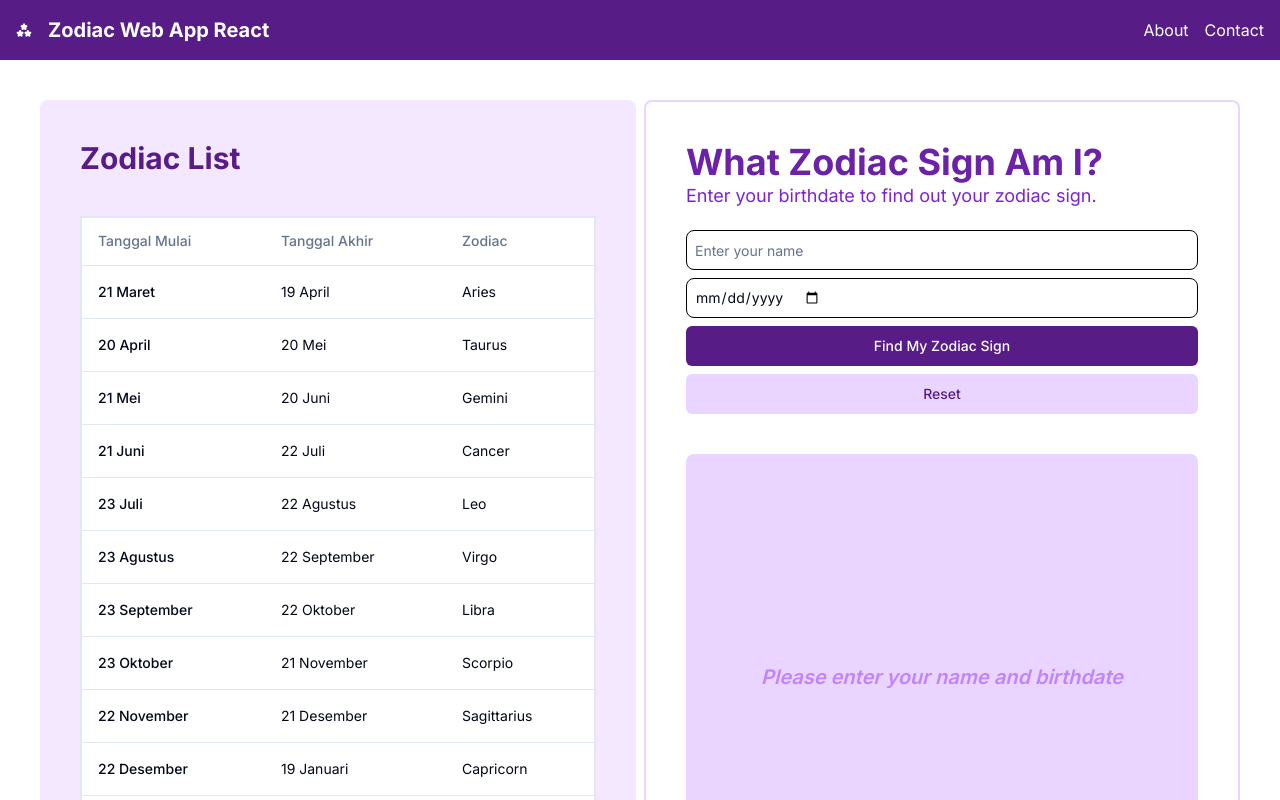
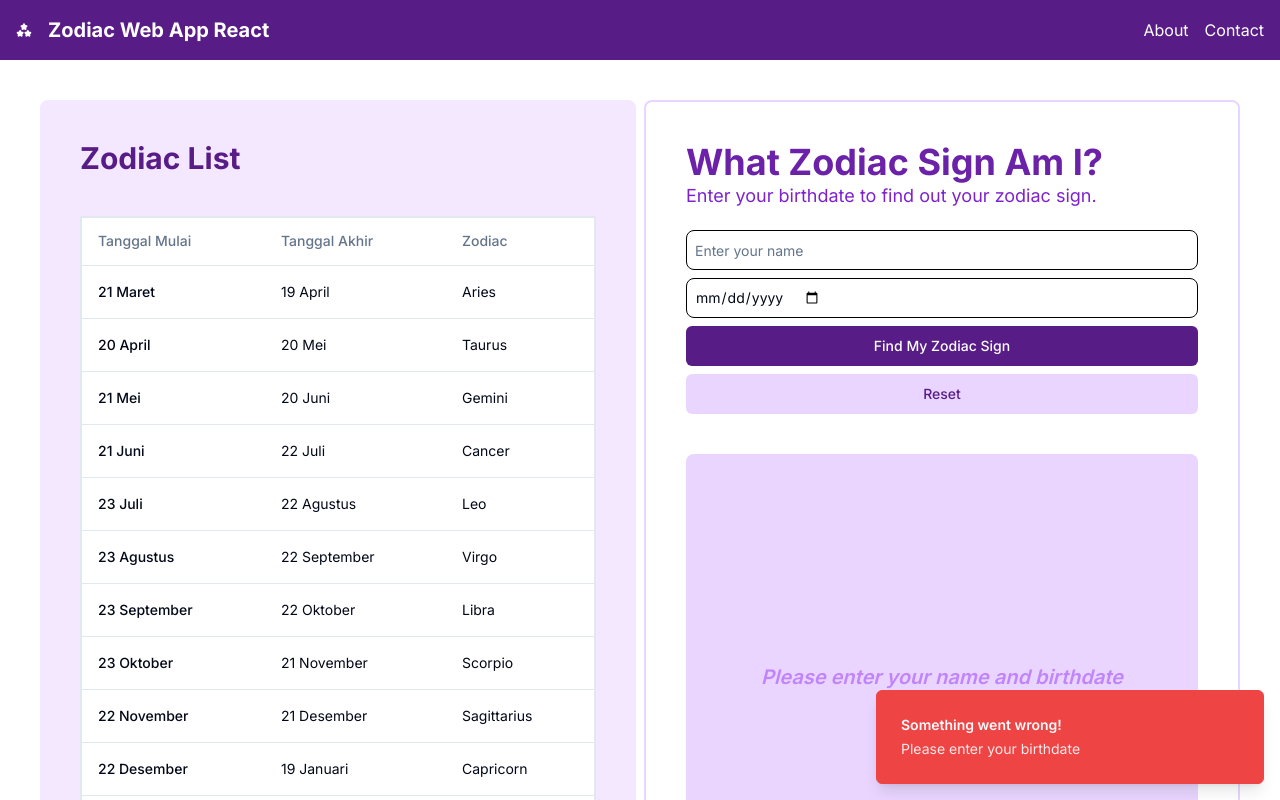
Before and after one commit to raihank43/zodiac-web-app-react, a Next.js app: page / in a window 1280 px wide. Both pictures are taken after a click on the button "Find My Zodiac Sign". Shown: the top 800 px of the page. Built offline with nearby package versions, Linux system fonts and the light colour scheme.

Commit message:
feat: add toast and move utils folder

```diff
--- a/package.json
+++ b/package.json
@@ -11,6 +11,7 @@
   "dependencies": {
     "@radix-ui/react-popover": "^1.0.7",
     "@radix-ui/react-slot": "^1.0.2",
+    "@radix-ui/react-toast": "^1.1.5",
     "class-variance-authority": "^0.7.0",
     "clsx": "^2.1.1",
     "date-fns": "^3.6.0",
--- a/src/app/layout.tsx
+++ b/src/app/layout.tsx
@@ -2,6 +2,7 @@
 import { Inter, Montserrat } from "next/font/google";
 import "./globals.css";
 import HeaderComponent from "@/components/headerComponent";
+import { Toaster } from "@/components/ui/toaster";
 
 const inter = Inter({ subsets: ["latin"] });
 const montserrat = Montserrat({ subsets: ["latin"] });
@@ -21,6 +22,7 @@
       <body className={inter.className}>
         <HeaderComponent />
         {children}
+        <Toaster />
       </body>
     </html>
   );
--- a/src/app/page.tsx
+++ b/src/app/page.tsx
@@ -3,8 +3,9 @@
 import ZodiacForm from "@/components/zodiacFormComponent";
 import ZodiacResult from "@/components/zodiacResultComponent";
 import { useState } from "react";
-import convertDateToYear from "../../utils/convertDateToYear";
-import getZodiac from "../../utils/getZodiac";
+import convertDateToYear from "../utils/convertDateToYear";
+import getZodiac from "../utils/getZodiac";
+import { useToast } from "@/components/ui/use-toast";
 
 export default function Home() {
   const [zodiac, setZodiac] = useState<string | null>(null);
@@ -13,15 +14,22 @@
   const [birthdate, setBirthdate] = useState<Date | null>(null);
   const [age, setAge] = useState<number | null>(null);
   const [zodiacMessage, setZodiacMessage] = useState<string | null>("");
+  const { toast } = useToast();
 
   const handleFindZodiac = () => {
     if (!birthdate) {
-      alert("Please enter your birthdate");
-      return;
+      return toast({
+        title: "Something went wrong!",
+        description: "Please enter your birthdate",
+        variant: "destructive",
+      });
     }
     if (!name) {
-      alert("Please enter your name");
-      return;
+      return toast({
+        title: "Something went wrong!",
+        description: "Please enter your name",
+        variant: "destructive",
+      });
     }
     setDisplayName(name);
     setAge(convertDateToYear(birthdate));
--- /dev/null
+++ b/src/components/ui/toast.tsx
@@ -0,0 +1,129 @@
+"use client"
+
+import * as React from "react"
+import * as ToastPrimitives from "@radix-ui/react-toast"
+import { cva, type VariantProps } from "class-variance-authority"
+import { X } from "lucide-react"
+
+import { cn } from "@/lib/utils"
+
+const ToastProvider = ToastPrimitives.Provider
+
+const ToastViewport = React.forwardRef<
+  React.ElementRef<typeof ToastPrimitives.Viewport>,
+  React.ComponentPropsWithoutRef<typeof ToastPrimitives.Viewport>
+>(({ className, ...props }, ref) => (
+  <ToastPrimitives.Viewport
+    ref={ref}
+    className={cn(
+      "fixed top-0 z-[100] flex max-h-screen w-full flex-col-reverse p-4 sm:bottom-0 sm:right-0 sm:top-auto sm:flex-col md:max-w-[420px]",
+      className
+    )}
+    {...props}
+  />
+))
+ToastViewport.displayName = ToastPrimitives.Viewport.displayName
+
+const toastVariants = cva(
+  "group pointer-events-auto relative flex w-full items-center justify-between space-x-4 overflow-hidden rounded-md border p-6 pr-8 shadow-lg transition-all data-[swipe=cancel]:translate-x-0 data-[swipe=end]:translate-x-[var(--radix-toast-swipe-end-x)] data-[swipe=move]:translate-x-[var(--radix-toast-swipe-move-x)] data-[swipe=move]:transition-none data-[state=open]:animate-in data-[state=closed]:animate-out data-[swipe=end]:animate-out data-[state=closed]:fade-out-80 data-[state=closed]:slide-out-to-right-full data-[state=open]:slide-in-from-top-full data-[state=open]:sm:slide-in-from-bottom-full",
+  {
+    variants: {
+      variant: {
+        default: "border bg-background text-foreground",
+        destructive:
+          "destructive group border-destructive bg-destructive text-destructive-foreground",
+      },
+    },
+    defaultVariants: {
+      variant: "default",
+    },
+  }
+)
+
+const Toast = React.forwardRef<
+  React.ElementRef<typeof ToastPrimitives.Root>,
+  React.ComponentPropsWithoutRef<typeof ToastPrimitives.Root> &
+    VariantProps<typeof toastVariants>
+>(({ className, variant, ...props }, ref) => {
+  return (
+    <ToastPrimitives.Root
+      ref={ref}
+      className={cn(toastVariants({ variant }), className)}
+      {...props}
+    />
+  )
+})
+Toast.displayName = ToastPrimitives.Root.displayName
+
+const ToastAction = React.forwardRef<
+  React.ElementRef<typeof ToastPrimitives.Action>,
+  React.ComponentPropsWithoutRef<typeof ToastPrimitives.Action>
+>(({ className, ...props }, ref) => (
+  <ToastPrimitives.Action
+    ref={ref}
+    className={cn(
+      "inline-flex h-8 shrink-0 items-center justify-center rounded-md border bg-transparent px-3 text-sm font-medium ring-offset-background transition-colors hover:bg-secondary focus:outline-none focus:ring-2 focus:ring-ring focus:ring-offset-2 disabled:pointer-events-none disabled:opacity-50 group-[.destructive]:border-muted/40 group-[.destructive]:hover:border-destructive/30 group-[.destructive]:hover:bg-destructive group-[.destructive]:hover:text-destructive-foreground group-[.destructive]:focus:ring-destructive",
+      className
+    )}
+    {...props}
+  />
+))
+ToastAction.displayName = ToastPrimitives.Action.displayName
+
+const ToastClose = React.forwardRef<
+  React.ElementRef<typeof ToastPrimitives.Close>,
+  React.ComponentPropsWithoutRef<typeof ToastPrimitives.Close>
+>(({ className, ...props }, ref) => (
+  <ToastPrimitives.Close
+    ref={ref}
+    className={cn(
+      "absolute right-2 top-2 rounded-md p-1 text-foreground/50 opacity-0 transition-opacity hover:text-foreground focus:opacity-100 focus:outline-none focus:ring-2 group-hover:opacity-100 group-[.destructive]:text-red-300 group-[.destructive]:hover:text-red-50 group-[.destructive]:focus:ring-red-400 group-[.destructive]:focus:ring-offset-red-600",
+      className
+    )}
+    toast-close=""
+    {...props}
+  >
+    <X className="h-4 w-4" />
+  </ToastPrimitives.Close>
+))
+ToastClose.displayName = ToastPrimitives.Close.displayName
+
+const ToastTitle = React.forwardRef<
+  React.ElementRef<typeof ToastPrimitives.Title>,
+  React.ComponentPropsWithoutRef<typeof ToastPrimitives.Title>
+>(({ className, ...props }, ref) => (
+  <ToastPrimitives.Title
+    ref={ref}
+    className={cn("text-sm font-semibold", className)}
+    {...props}
+  />
+))
+ToastTitle.displayName = ToastPrimitives.Title.displayName
+
+const ToastDescription = React.forwardRef<
+  React.ElementRef<typeof ToastPrimitives.Description>,
+  React.ComponentPropsWithoutRef<typeof ToastPrimitives.Description>
+>(({ className, ...props }, ref) => (
+  <ToastPrimitives.Description
+    ref={ref}
+    className={cn("text-sm opacity-90", className)}
+    {...props}
+  />
+))
+ToastDescription.displayName = ToastPrimitives.Description.displayName
+
+type ToastProps = React.ComponentPropsWithoutRef<typeof Toast>
+
+type ToastActionElement = React.ReactElement<typeof ToastAction>
+
+export {
+  type ToastProps,
+  type ToastActionElement,
+  ToastProvider,
+  ToastViewport,
+  Toast,
+  ToastTitle,
+  ToastDescription,
+  ToastClose,
+  ToastAction,
+}
--- /dev/null
+++ b/src/components/ui/toaster.tsx
@@ -0,0 +1,35 @@
+"use client"
+
+import {
+  Toast,
+  ToastClose,
+  ToastDescription,
+  ToastProvider,
+  ToastTitle,
+  ToastViewport,
+} from "@/components/ui/toast"
+import { useToast } from "@/components/ui/use-toast"
+
+export function Toaster() {
+  const { toasts } = useToast()
+
+  return (
+    <ToastProvider>
+      {toasts.map(function ({ id, title, description, action, ...props }) {
+        return (
+          <Toast key={id} {...props}>
+            <div className="grid gap-1">
+              {title && <ToastTitle>{title}</ToastTitle>}
+              {description && (
+                <ToastDescription>{description}</ToastDescription>
+              )}
+            </div>
+            {action}
+            <ToastClose />
+          </Toast>
+        )
+      })}
+      <ToastViewport />
+    </ToastProvider>
+  )
+}
--- /dev/null
+++ b/src/components/ui/use-toast.ts
@@ -0,0 +1,194 @@
+"use client"
+
+// Inspired by react-hot-toast library
+import * as React from "react"
+
+import type {
+  ToastActionElement,
+  ToastProps,
+} from "@/components/ui/toast"
+
+const TOAST_LIMIT = 1
+const TOAST_REMOVE_DELAY = 1000000
+
+type ToasterToast = ToastProps & {
+  id: string
+  title?: React.ReactNode
+  description?: React.ReactNode
+  action?: ToastActionElement
+}
+
+const actionTypes = {
+  ADD_TOAST: "ADD_TOAST",
+  UPDATE_TOAST: "UPDATE_TOAST",
+  DISMISS_TOAST: "DISMISS_TOAST",
+  REMOVE_TOAST: "REMOVE_TOAST",
+} as const
+
+let count = 0
+
+function genId() {
+  count = (count + 1) % Number.MAX_SAFE_INTEGER
+  return count.toString()
+}
+
+type ActionType = typeof actionTypes
+
+type Action =
+  | {
+      type: ActionType["ADD_TOAST"]
+      toast: ToasterToast
+    }
+  | {
+      type: ActionType["UPDATE_TOAST"]
+      toast: Partial<ToasterToast>
+    }
+  | {
+      type: ActionType["DISMISS_TOAST"]
+      toastId?: ToasterToast["id"]
+    }
+  | {
+      type: ActionType["REMOVE_TOAST"]
+      toastId?: ToasterToast["id"]
+    }
+
+interface State {
+  toasts: ToasterToast[]
+}
+
+const toastTimeouts = new Map<string, ReturnType<typeof setTimeout>>()
+
+const addToRemoveQueue = (toastId: string) => {
+  if (toastTimeouts.has(toastId)) {
+    return
+  }
+
+  const timeout = setTimeout(() => {
+    toastTimeouts.delete(toastId)
+    dispatch({
+      type: "REMOVE_TOAST",
+      toastId: toastId,
+    })
+  }, TOAST_REMOVE_DELAY)
+
+  toastTimeouts.set(toastId, timeout)
+}
+
+export const reducer = (state: State, action: Action): State => {
+  switch (action.type) {
+    case "ADD_TOAST":
+      return {
+        ...state,
+        toasts: [action.toast, ...state.toasts].slice(0, TOAST_LIMIT),
+      }
+
+    case "UPDATE_TOAST":
+      return {
+        ...state,
+        toasts: state.toasts.map((t) =>
+          t.id === action.toast.id ? { ...t, ...action.toast } : t
+        ),
+      }
+
+    case "DISMISS_TOAST": {
+      const { toastId } = action
+
+      // ! Side effects ! - This could be extracted into a dismissToast() action,
+      // but I'll keep it here for simplicity
+      if (toastId) {
+        addToRemoveQueue(toastId)
+      } else {
+        state.toasts.forEach((toast) => {
+          addToRemoveQueue(toast.id)
+        })
+      }
+
+      return {
+        ...state,
+        toasts: state.toasts.map((t) =>
+          t.id === toastId || toastId === undefined
+            ? {
+                ...t,
+                open: false,
+              }
+            : t
+        ),
+      }
+    }
+    case "REMOVE_TOAST":
+      if (action.toastId === undefined) {
+        return {
+          ...state,
+          toasts: [],
+        }
+      }
+      return {
+        ...state,
+        toasts: state.toasts.filter((t) => t.id !== action.toastId),
+      }
+  }
+}
+
+const listeners: Array<(state: State) => void> = []
+
+let memoryState: State = { toasts: [] }
+
+function dispatch(action: Action) {
+  memoryState = reducer(memoryState, action)
+  listeners.forEach((listener) => {
+    listener(memoryState)
+  })
+}
+
+type Toast = Omit<ToasterToast, "id">
+
+function toast({ ...props }: Toast) {
+  const id = genId()
+
+  const update = (props: ToasterToast) =>
+    dispatch({
+      type: "UPDATE_TOAST",
+      toast: { ...props, id },
+    })
+  const dismiss = () => dispatch({ type: "DISMISS_TOAST", toastId: id })
+
+  dispatch({
+    type: "ADD_TOAST",
+    toast: {
+      ...props,
+      id,
+      open: true,
+      onOpenChange: (open) => {
+        if (!open) dismiss()
+      },
+    },
+  })
+
+  return {
+    id: id,
+    dismiss,
+    update,
+  }
+}
+
+function useToast() {
+  const [state, setState] = React.useState<State>(memoryState)
+
+  React.useEffect(() => {
+    listeners.push(setState)
+    return () => {
+      const index = listeners.indexOf(setState)
+      if (index > -1) {
+        listeners.splice(index, 1)
+      }
+    }
+  }, [state])
+
+  return {
+    ...state,
+    toast,
+    dismiss: (toastId?: string) => dispatch({ type: "DISMISS_TOAST", toastId }),
+  }
+}
+
+export { useToast, toast }
```
Also changed, not shown: src/utils/convertDateToYear.ts (renamed from utils/convertDateToYear.ts), src/utils/getZodiac.ts (renamed from utils/getZodiac.ts), 1 other file (tests, documents, lock files or other folders).
